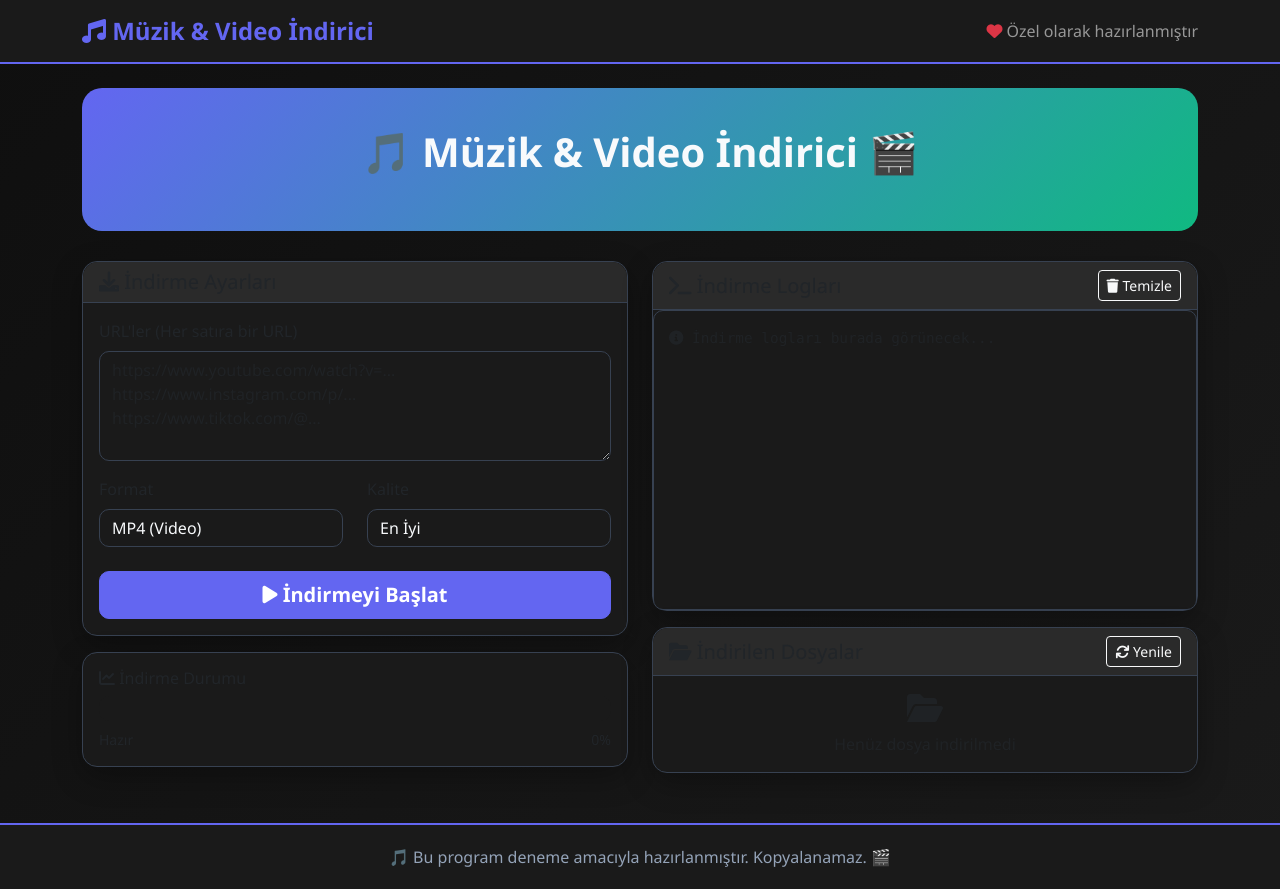
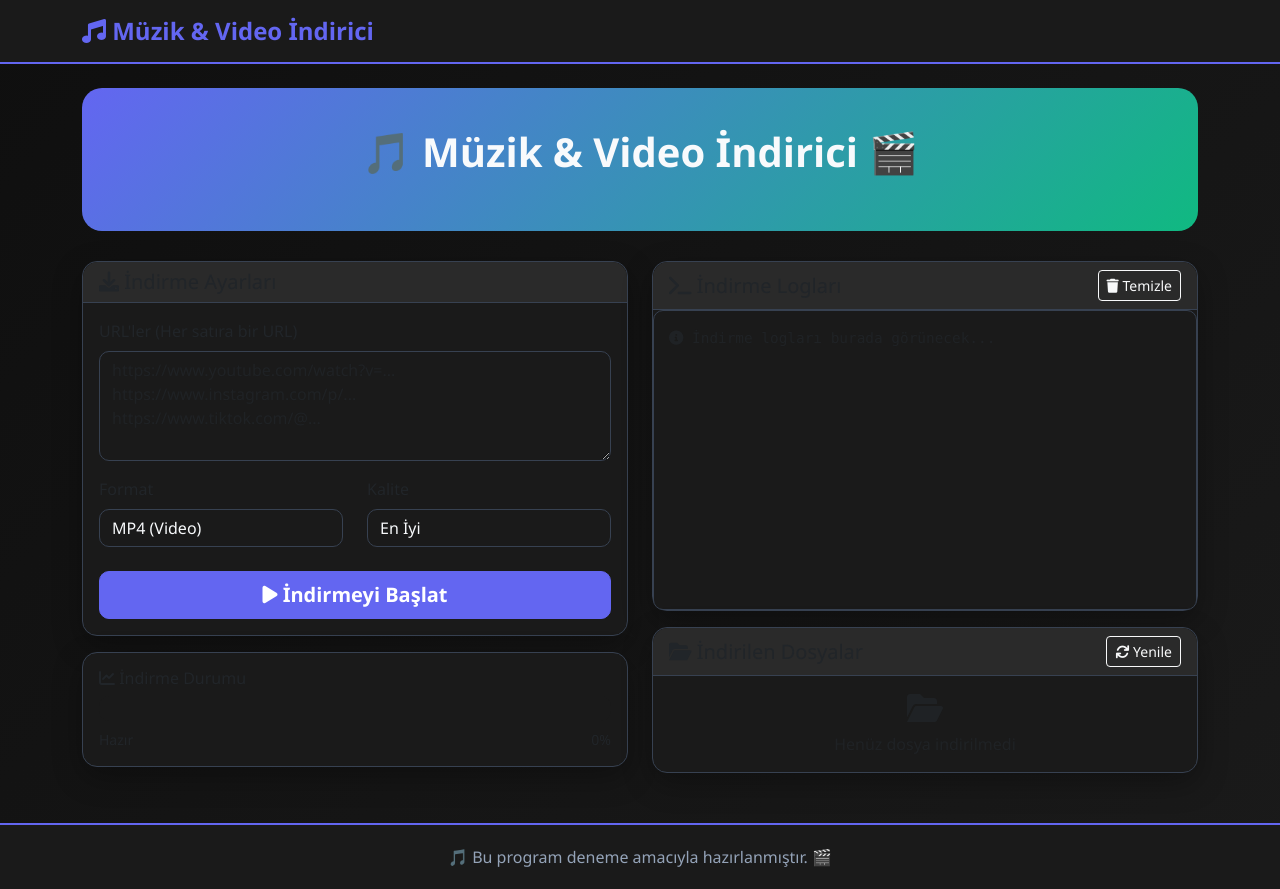
Before and after one commit to emrahkartals/social-media-downloader, a Flask app: page / in a window 1280 px wide. Run offline with Flask 3, Linux system fonts and the light colour scheme; data that the repository does not hold is empty.

Commit message:
Update index.html template

```diff
--- a/templates/index.html
+++ b/templates/index.html
@@ -183,11 +183,6 @@
             <a class="navbar-brand" href="#">
                 <i class="fas fa-music"></i> Müzik & Video İndirici
             </a>
-            <div class="navbar-nav ms-auto">
-                <span class="navbar-text">
-                    <i class="fas fa-heart text-danger"></i> Özel olarak hazırlanmıştır
-                </span>
-            </div>
         </div>
     </nav>
 
@@ -304,7 +299,7 @@
     <footer class="footer">
         <div class="container">
             <p class="mb-0">
-                🎵 Bu program deneme amacıyla hazırlanmıştır. Kopyalanamaz. 🎬
+                🎵 Bu program deneme amacıyla hazırlanmıştır. 🎬
             </p>
         </div>
     </footer>
```
